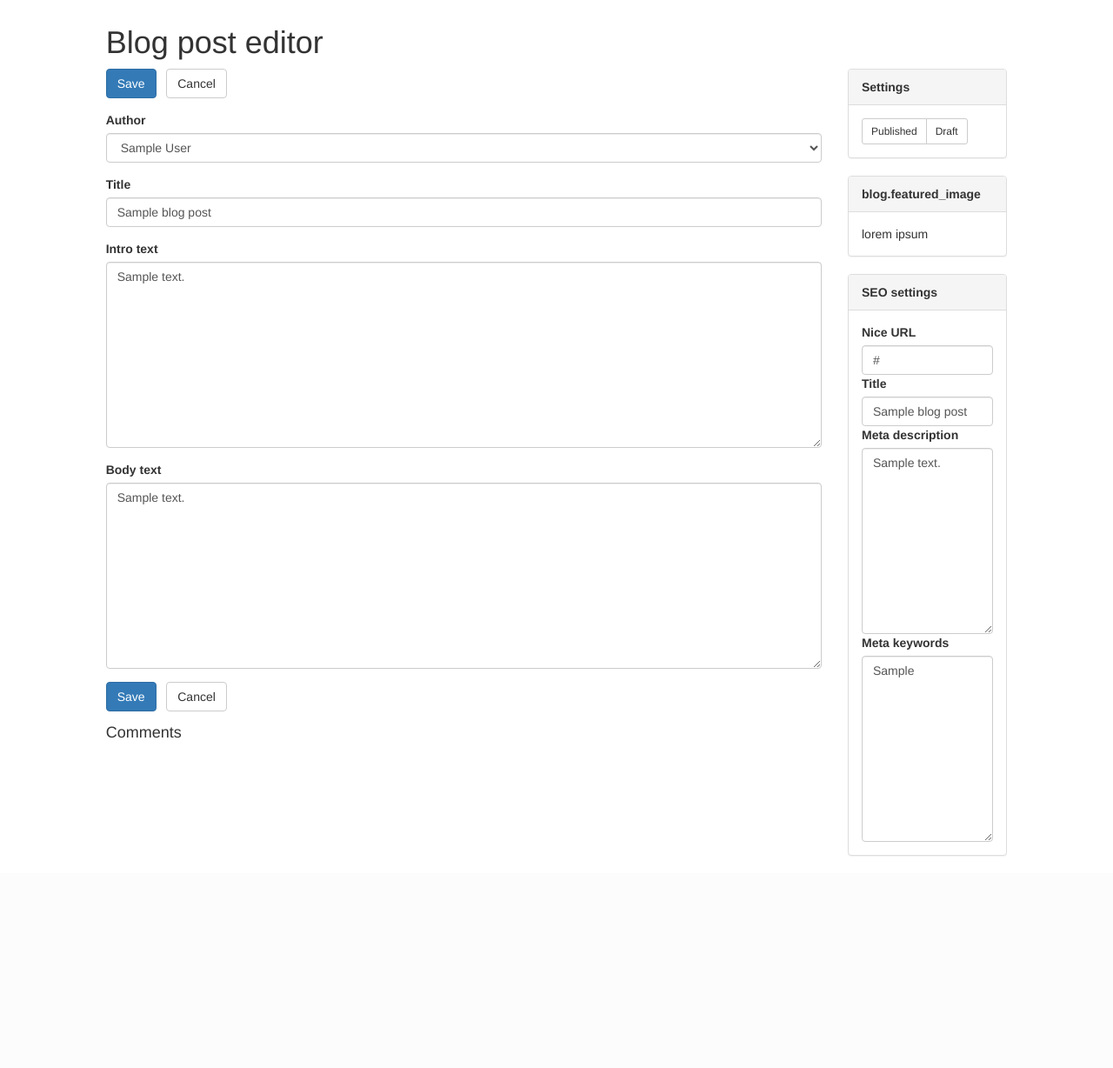
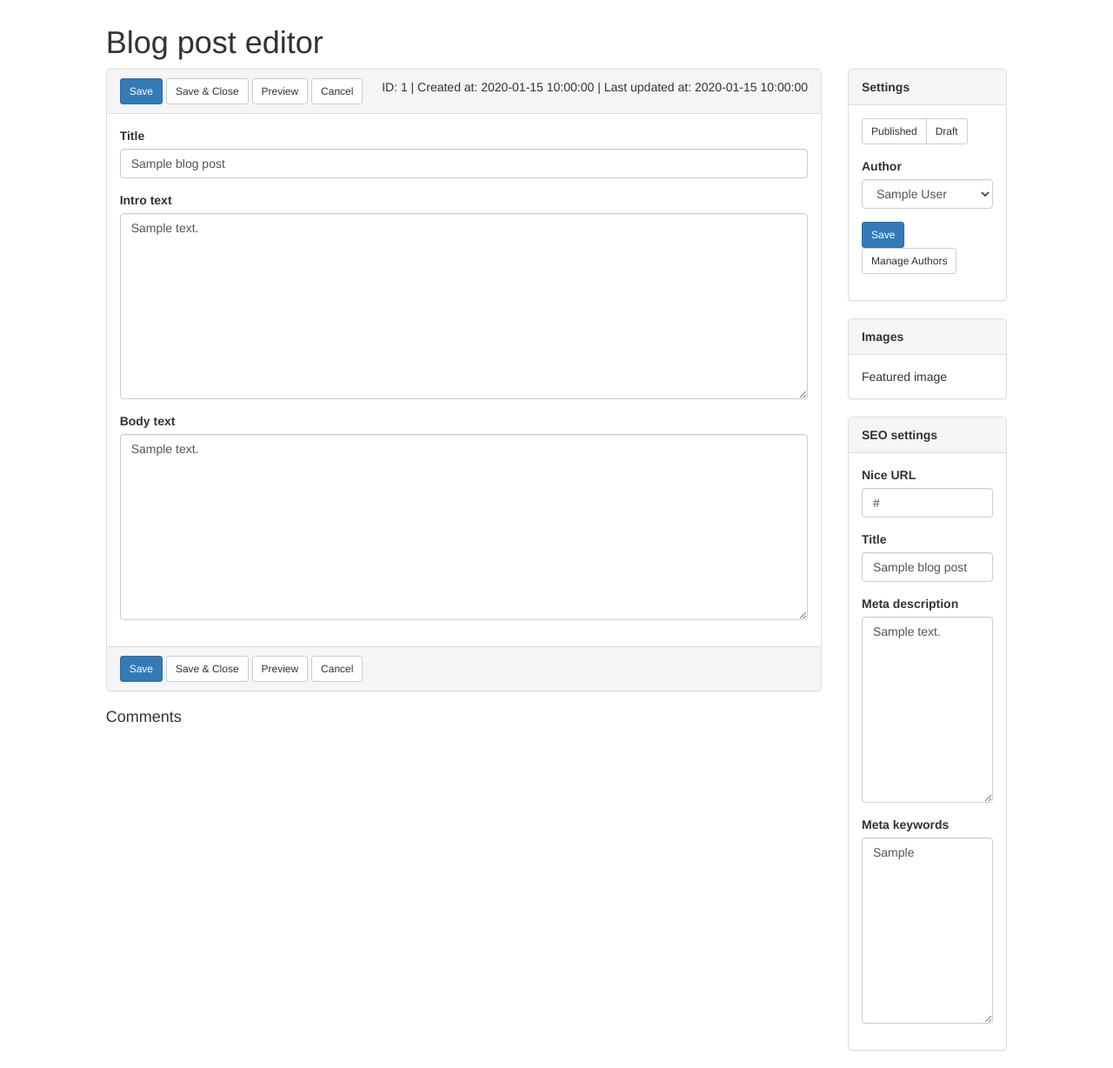
Before and after one commit to pavolsenko/simple-cms, a Laravel app: template resources/views/admin/blogPosts/createOrUpdate.blade.php in a window 1280 px wide. Shown: the part 51-1279 px from the top of the page at 87% size. Before the commit the page ends 1035 px from the top, so only its background shows below. Run offline with Laravel 8, Linux system fonts and the light colour scheme; the template is opened without the code that fills it: most values are stand-ins (such as "Sample title", 1, 10 or a date in 2020); settings files or empty folders that the repository lacks are supplied; some libraries are stand-ins or nearby versions.

Commit message:
blog stuff

```diff
--- a/public/css/style.css
+++ b/public/css/style.css
@@ -43,3 +43,13 @@
     border-radius: 4px;
     border-color: #ccc !important;
 }
+
+code {
+    color: #eee;
+    background-color: #303030;
+    display: inline-block;
+}
+
+th {
+    font-size: 12px;
+}
--- a/resources/lang/en/blog.php
+++ b/resources/lang/en/blog.php
@@ -33,15 +33,14 @@ return [
     'drafts' => 'Drafts',
     'draft' => 'Draft',
     'trash' => 'Trash',
-
-
+    'images' => 'Images',
+    'featured_image' => 'Featured image',
     'settings' => 'Settings',
     'seo_settings' => 'SEO settings',
     'url' => 'Nice URL',
     'meta_title' => 'Title',
     'meta_description' => 'Meta description',
     'meta_keywords' => 'Meta keywords',
-
     'save' => 'Save',
     'save_and_close' => 'Save & Close',
     'cancel' => 'Cancel',
@@ -50,10 +49,12 @@ return [
     'unpublish' => 'Unpublish',
     'delete' => 'Delete',
     'create_new' => 'Create new post',
+    'preview' => 'Preview',
 
     'read_more' => 'Read more',
     'related_posts' => 'Related posts',
     'category' => 'Blog Category',
     'categories' => 'Categories',
+    'manage_authors' => 'Manage Authors',
 
 ];
--- a/resources/views/admin/blogPosts/createOrUpdate.blade.php
+++ b/resources/views/admin/blogPosts/createOrUpdate.blade.php
@@ -28,19 +28,17 @@
             </div>
         @endif
 
-        <div class="form-group">
-            {!! Form::submit(trans('blog.save'), ['class' => 'btn btn-primary']) !!}
-            &nbsp;
-            <a href="{{ URL::route('postsDashboard') }}" class="btn btn-default">
-                @lang('blog.cancel')
-            </a>
+        <div class="panel panel-default">
+            <div class="panel-heading">
+                <div class="pull-right">
+                    @lang('blog.id'): {{ $blog_post['id'] }} |
+                    @lang('blog.created_at'): {{ $blog_post['created_at'] }} |
+                    @lang('blog.last_updated_at'): {{ $blog_post['updated_at'] }}
+                </div>
+                @include('admin/blogPosts/toolbar')
             </div>
 
-        <div class="form-group">
-            {!! Form::label('author', trans('blog.author')) !!}
-            {!! Form::select('author', $authors, isset($blog_post) ? $blog_post['author_id'] : null, ['class' => 'form-control']) !!}
-        </div>
-
+            <div class="panel-body">
                 <div class="form-group">
                     {!! Form::label('title', trans('blog.title')) !!}
                     {!! Form::text('title', null, ['class' => 'form-control']) !!}
@@ -55,15 +53,13 @@
                     {!! Form::label('body_text', trans('blog.body_text')) !!}
                     {!! Form::textarea('body_text', null, ['class' => 'form-control editable']) !!}
                 </div>
-
-        <div class="form-group">
-            {!! Form::submit(trans('blog.save'), ['class' => 'btn btn-primary']) !!}
-            &nbsp;
-            <a href="{{ URL::route('postsDashboard') }}" class="btn btn-default">
-                @lang('blog.cancel')
-            </a>
             </div>
 
+            <div class="panel-footer">
+                @include('admin/blogPosts/toolbar')
+            </div>
+
+        </div>
 
         <h4>@lang('comment.comments')</h4>
 
@@ -75,19 +71,31 @@
                 <b>@lang('blog.settings')</b>
             </div>
             <div class="panel-body">
+                <div class="form-group">
                     <div class="btn-group btn-group-sm">
                         <a href="#" class="btn btn-default">@lang('blog.published')</a>
                         <a href="#" class="btn btn-default">@lang('blog.draft')</a>
+                    </div>
+                </div>
+
+                <div class="form-group">
+                    {!! Form::label('author', trans('blog.author')) !!}
+                    {!! Form::select('author', $authors, isset($blog_post) ? $blog_post['author_id'] : null, ['class' => 'form-control']) !!}
+                </div>
+
+                <div class="form-group">
+                    {!! Form::submit(trans('blog.save'), ['class' => 'btn btn-primary btn-sm']) !!}
+                    <a href="#" class="btn btn-default btn-sm">@lang('blog.manage_authors')</a>
                 </div>
             </div>
         </div>
 
         <div class="panel panel-default">
             <div class="panel-heading">
-                <b>@lang('blog.featured_image')</b>
+                <b>@lang('blog.images')</b>
             </div>
             <div class="panel-body">
-                lorem ipsum
+                @lang('blog.featured_image')
             </div>
         </div>
 
@@ -96,17 +104,25 @@
                 <b>@lang('blog.seo_settings')</b>
             </div>
             <div class="panel-body">
+                <div class="form-group">
                     {!! Form::label('url', trans('blog.url')) !!}
                     {!! Form::text('url', null, ['class' => 'form-control']) !!}
+                </div>
 
+                <div class="form-group">
                     {!! Form::label('meta_title', trans('blog.meta_title')) !!}
                     {!! Form::text('meta_title', null, ['class' => 'form-control']) !!}
+                </div>
 
+                <div class="form-group">
                     {!! Form::label('meta_description', trans('blog.meta_description')) !!}
                     {!! Form::textarea('meta_description', null, ['class' => 'form-control']) !!}
+                </div>
 
+                <div class="form-group">
                     {!! Form::label('meta_keywords', trans('blog.meta_keywords')) !!}
                     {!! Form::textarea('meta_keywords', null, ['class' => 'form-control']) !!}
+                </div>
 
             </div>
         </div>
--- a/resources/views/admin/blogPosts/dashboard.blade.php
+++ b/resources/views/admin/blogPosts/dashboard.blade.php
@@ -57,7 +57,7 @@
                             <span style="background-color:{{ $category['color'] }}">{{ $category['title'] }}</span>
                         @endforeach
                         </div>
-                        {{ $blog_post['intro_text'] }}
+                        {{ strip_tags($blog_post['intro_text']) }}
                         <br><br>
                     </td>
                     <td class="text-center">
--- /dev/null
+++ b/resources/views/admin/blogPosts/toolbar.blade.php
@@ -0,0 +1,10 @@
+                <div>
+                    {!! Form::submit(trans('blog.save'), ['class' => 'btn btn-primary btn-sm']) !!}
+                    {!! Form::submit(trans('blog.save_and_close'), ['class' => 'btn btn-default btn-sm']) !!}
+                    <a href="{{ URL::route('blogPost', ['id' => $blog_post['id'], 'url' => $blog_post['url']]) }}" class="btn btn-default btn-sm" target="_blank">
+                        @lang('blog.preview')
+                    </a>
+                    <a href="{{ URL::route('postsDashboard') }}" class="btn btn-default btn-sm">
+                        @lang('blog.cancel')
+                    </a>
+                </div>
```
Also changed, not shown: database/migrations/2015_10_28_115305_create_images_table.php (added). Lines whose indentation alone changed are shown as unchanged.
